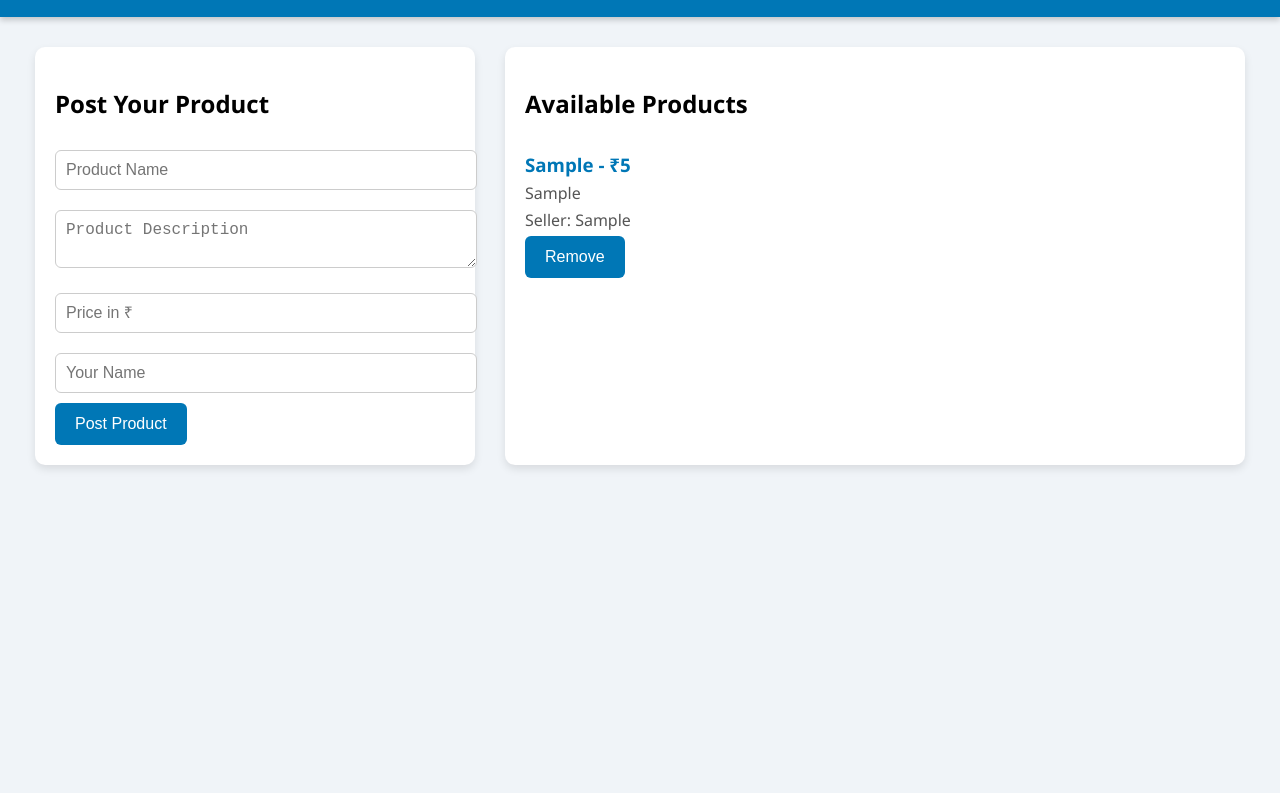
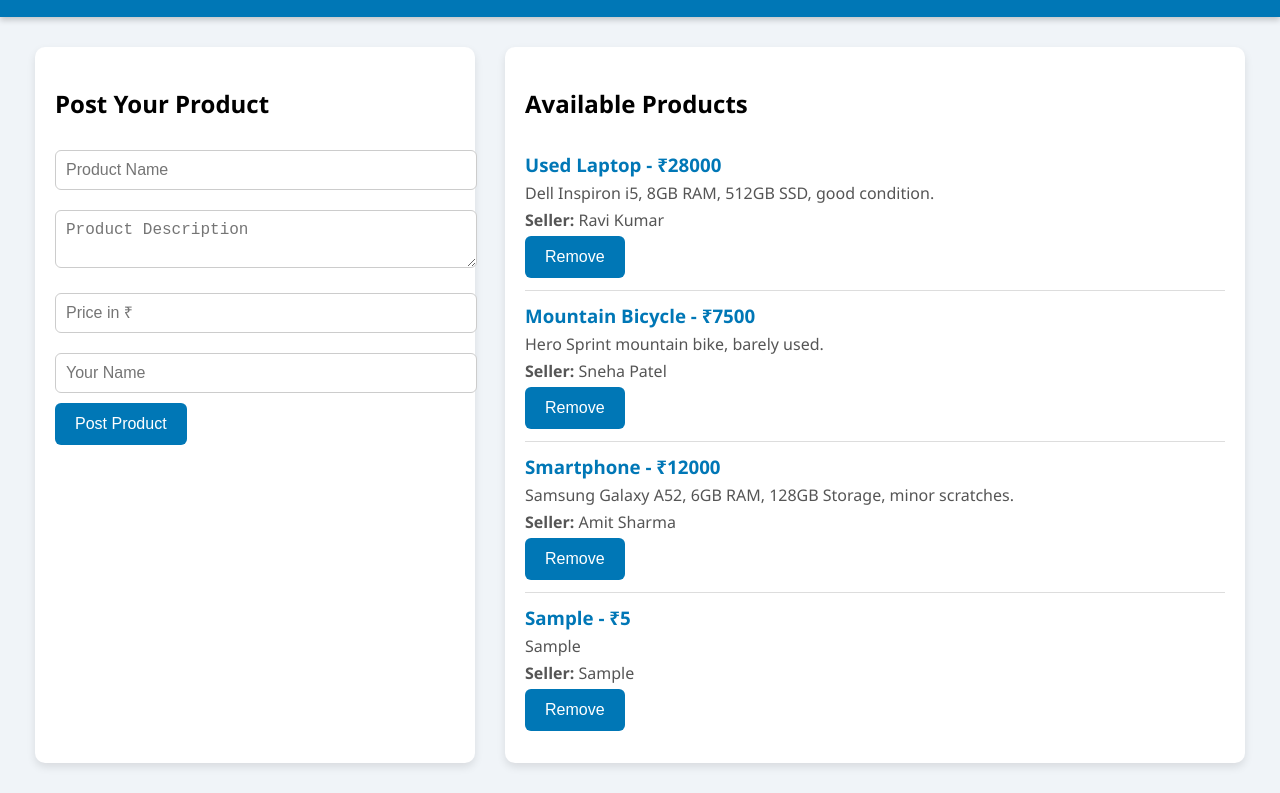
Before and after one commit to Safeenaa07/web-app, a plain HTML site: page index.html in a window 1280 px wide. Both pictures are taken after typing "Sample", "Sample", "5", "Sample" into the empty fields and a click on the button "Post Product". Shown: the part 61-854 px from the top of the page. Before the commit the page ends 800 px from the top, so only its background shows below. Drawn offline with Linux system fonts and the light colour scheme.

Commit message:
Update index.html

```diff
--- a/index.html
+++ b/index.html
@@ -96,18 +96,48 @@
         <input type="text" id="sellerName" placeholder="Your Name" />
         <button onclick="addListing()">Post Product</button>
       </div>
+
       <div class="listings-section">
         <h2>Available Products</h2>
         <div id="listings"></div>
       </div>
     </div>
+
     <script>
-      let products = [];
+      // Predefined products
+      let products = [
+        {
+          name: "Used Laptop",
+          desc: "Dell Inspiron i5, 8GB RAM, 512GB SSD, good condition.",
+          price: 28000,
+          seller: "Ravi Kumar",
+        },
+        {
+          name: "Mountain Bicycle",
+          desc: "Hero Sprint mountain bike, barely used.",
+          price: 7500,
+          seller: "Sneha Patel",
+        },
+        {
+          name: "Smartphone",
+          desc: "Samsung Galaxy A52, 6GB RAM, 128GB Storage, minor scratches.",
+          price: 12000,
+          seller: "Amit Sharma",
+        },
+      ];
+
+      // Display available products initially
+      window.onload = function () {
+        displayListings();
+      };
+
+      // Function to add new listing
       function addListing() {
-        const name = document.getElementById("productName").value;
-        const desc = document.getElementById("productDesc").value;
-        const price = document.getElementById("productPrice").value;
-        const seller = document.getElementById("sellerName").value;
+        const name = document.getElementById("productName").value.trim();
+        const desc = document.getElementById("productDesc").value.trim();
+        const price = document.getElementById("productPrice").value.trim();
+        const seller = document.getElementById("sellerName").value.trim();
+
         if (name && desc && price && seller) {
           products.push({ name, desc, price, seller });
           displayListings();
@@ -119,19 +149,31 @@
           alert("Please fill all fields");
         }
       }
+
+      // Function to display product listings
       function displayListings() {
         const listingsDiv = document.getElementById("listings");
         listingsDiv.innerHTML = "";
+
+        if (products.length === 0) {
+          listingsDiv.innerHTML = "<p>No products available right now.</p>";
+          return;
+        }
+
         products.forEach((item, index) => {
           const div = document.createElement("div");
           div.className = "listing";
-          div.innerHTML = `<h3>${item.name} - ₹${item.price}</h3>
-                         <p>${item.desc}</p>
-                         <p>Seller: ${item.seller}</p>
-                         <button onclick="removeListing(${index})">Remove</button>`;
+          div.innerHTML = `
+            <h3>${item.name} - ₹${item.price}</h3>
+            <p>${item.desc}</p>
+            <p><strong>Seller:</strong> ${item.seller}</p>
+            <button onclick="removeListing(${index})">Remove</button>
+          `;
           listingsDiv.appendChild(div);
         });
       }
+
+      // Function to remove listing
       function removeListing(index) {
         products.splice(index, 1);
         displayListings();
```
